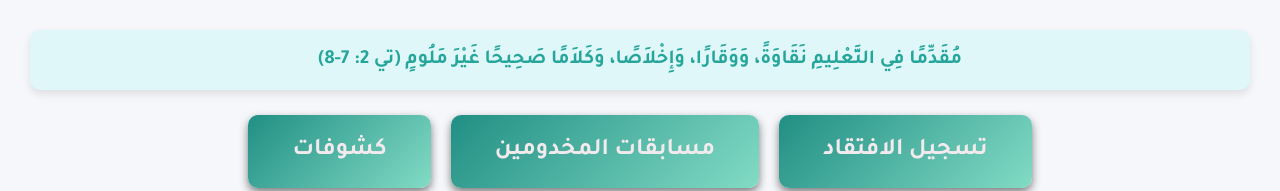
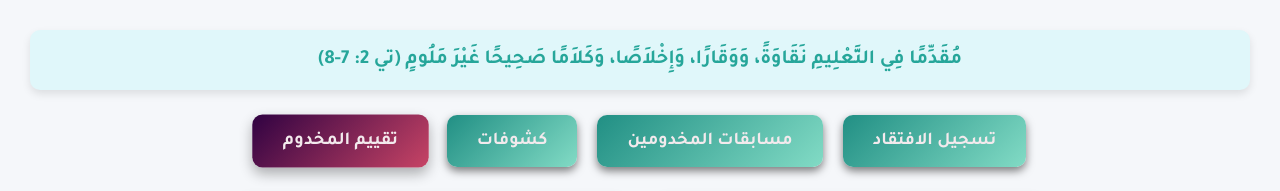
Before and after one commit to YoussefZekry/anbaHedraClassA, a plain HTML site: page index.html in a window 1280 px wide. Shown: the top 191 px of the page. Drawn offline with Linux system fonts and the light colour scheme.

Commit message:
Update index.html - add evaluation button

```diff
--- a/index.html
+++ b/index.html
@@ -43,6 +43,21 @@
             box-shadow: 0 6px 12px rgba(0, 0, 0, 0.2);
             background: linear-gradient(135deg, #26a69a 0%, #8ae9d1 100%);
         }
+        .button-container a.highlight-button { /* CHANGED */
+            background: linear-gradient(135deg, #ff6b6b 0%, #ffe1e1 100%); /* CHANGED */
+            box-shadow: 0 6px 12px rgba(0, 0, 0, 0.3);
+            animation: pulse 2s infinite ease-in-out;
+        } /* CHANGED */
+        .button-container a.highlight-button:hover { /* CHANGED */
+            background: linear-gradient(135deg, #f81414 0%, #fff0f0 100%); /* CHANGED */
+            box-shadow: 0 8px 16px rgba(0, 0, 0, 0.4);
+            transform: scale(1.05);
+        } /* CHANGED */
+        @keyframes pulse { /* ADDED */
+            0% { transform: scale(1); } /* ADDED */
+            50% { transform: scale(1.02); } /* ADDED */
+            100% { transform: scale(1); } /* ADDED */
+        } /* ADDED */
         .card {
             background: linear-gradient(135deg, #e0f7fa 0%, #ffffff 100%);
             border: 1px solid #b0bec5;
@@ -137,6 +152,23 @@
                 print-color-adjust: exact;
             }
         }
+         .button-container a {
+                padding: 15px 30px; /* ADDED */
+                font-size: 18px; /* ADDED */
+                box-sizing: border-box; /* ADDED */
+            }
+          .button-container a.highlight-button { /* CHANGED */
+                padding: 15px 30px;
+                font-size: 18px;
+                background: linear-gradient(135deg, #300242 0%, #c74465 100%); /* CHANGED */
+                box-shadow: 0 6px 12px rgba(0, 0, 0, 0.3);
+                animation: pulse 2s infinite ease-in-out;
+            } /* CHANGED */
+            .button-container a.highlight-button:hover { /* CHANGED */
+                background: linear-gradient(135deg, #300242 0%, #c74465 100%); /* CHANGED */
+                box-shadow: 0 8px 16px rgba(0, 0, 0, 0.4);
+                transform: scale(1.05);
+            } /* CHANGED */
         .verse-header {
             text-align: center;
             font-family: 'Tajawal', sans-serif;
@@ -164,6 +196,7 @@
             <a href="https://forms.gle/oBTumDJU7kMW7ReA9" target="_blank">تسجيل الافتقاد</a>
             <a href="https://drive.google.com/drive/folders/1c1svc2NS0LlWC6QvKXLZ3lNTjr_6l3JM?usp=sharing" target="_blank">مسابقات المخدومين</a>
             <a href="sheets.html">كشوفات</a>
+            <a href="https://forms.gle/dC6oWVrr2iE27gN96" target="_blank" class="highlight-button">تقييم المخدوم</a> <!-- ADDED -->
         </div>
         <div class="container">
             <div class="card">
```
